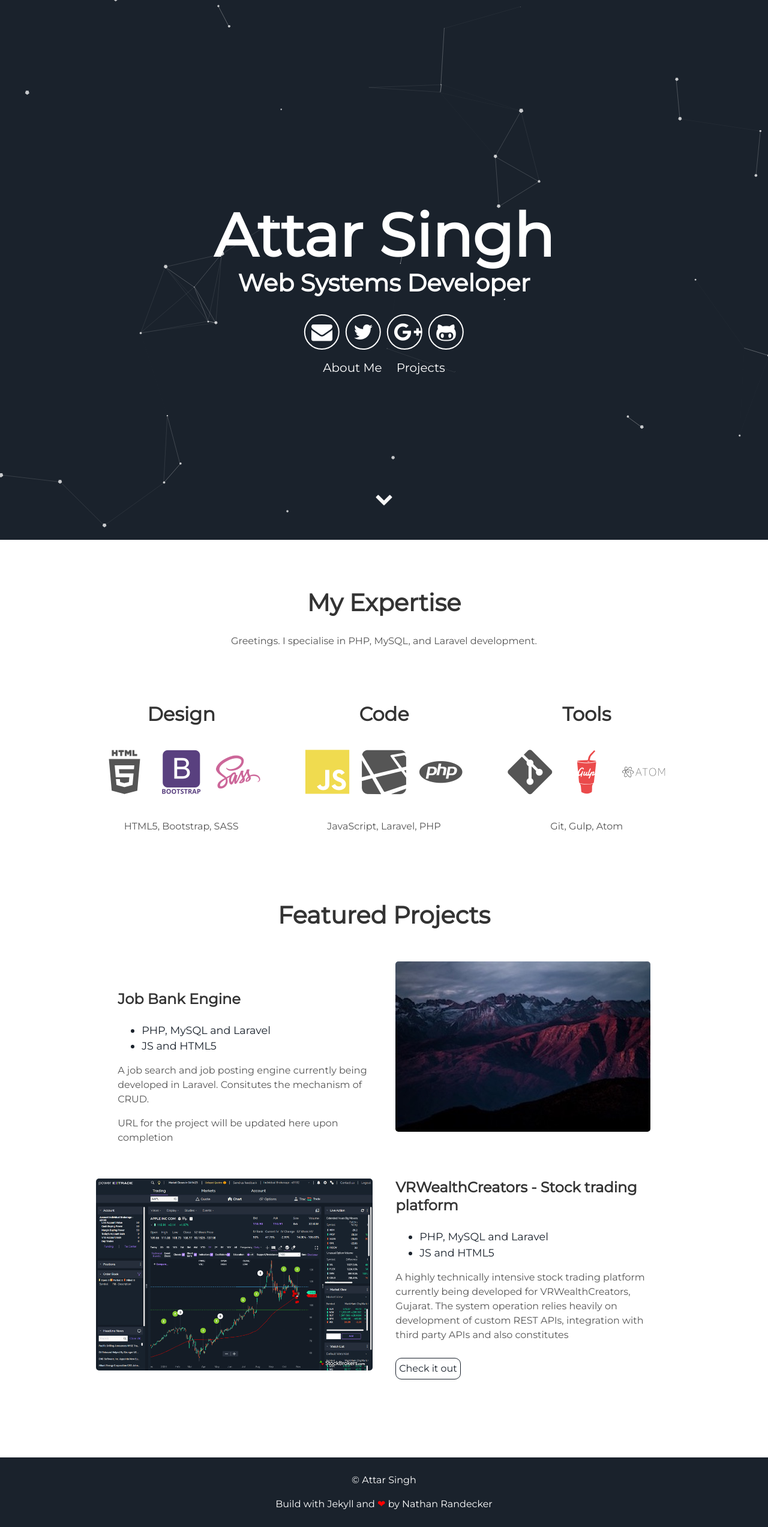
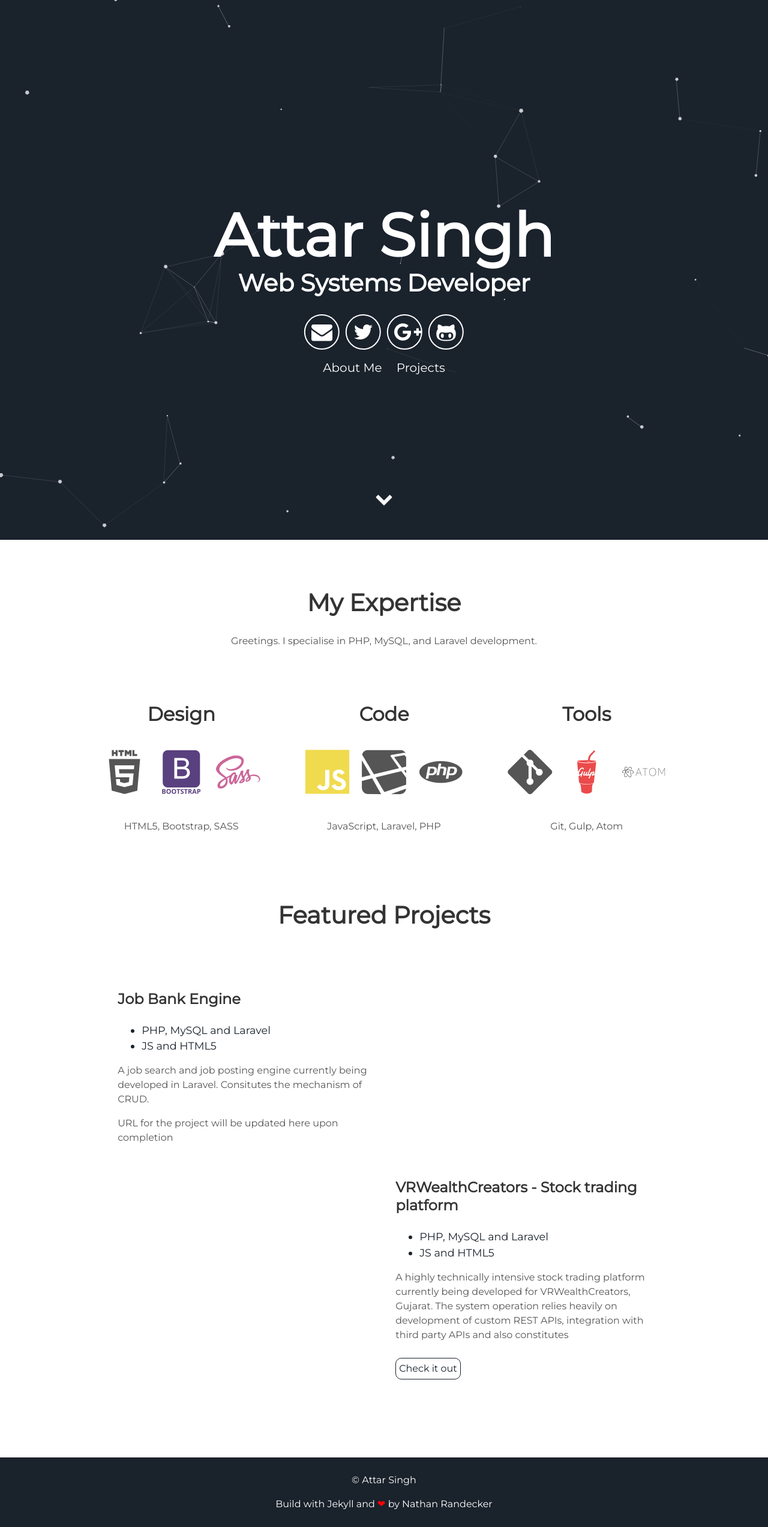
Before and after one commit to attarsinghgill/attarsinghgill.github.io, a Jekyll site: the page built from index.html, in a window 1280 px wide. Shown: the whole page at 60% size. Built offline with Jekyll 4.4.1, drawn with Linux system fonts in a browser that asks for light colours.

Commit message:
Update projects.html

```diff
--- a/_includes/projects.html
+++ b/_includes/projects.html
@@ -3,7 +3,7 @@
 </div>
 <div class="user-projects">
   <div class="images-right">
-    <img alt="mountains" src="{{ "/assets/img/mountains.jpg" | prepend: site.baseurl }}" />
+
   </div>
   <div class="contents">
     <h3> Job Bank Engine </h3>
@@ -18,7 +18,7 @@
 </div>
 <div class="user-projects">
   <div class="images-left">
-    <img alt="mountains" src="{{ "/assets/img/Power-E-TRADE-platform-overview.png" | prepend: site.baseurl }}" />
+
   </div>
   <div class="contents-right">
     <h3> VRWealthCreators - Stock trading platform </h3>
```
